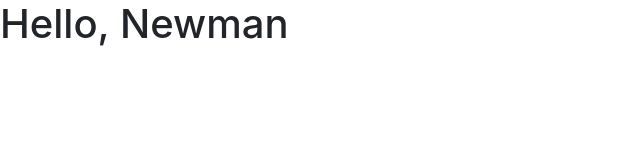
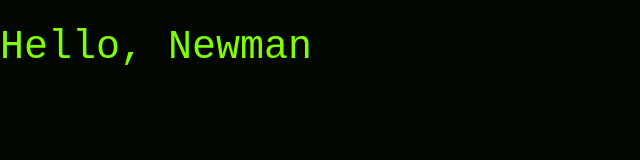
Before and after one commit to Paraprax/letter-guesser, a plain HTML site: page index.html in a window 1280 px wide. Shown: the whole page, without its empty margins (0-640 px from the left). Drawn offline with nearby package versions, Linux system fonts and the light colour scheme.

Commit message:
style updates

```diff
--- a/assets/css/style.css
+++ b/assets/css/style.css
@@ -0,0 +1,5 @@
+body {
+    background-color: rgb(2, 7, 2);
+    color: chartreuse;
+    font-family: 'Courier New', Courier, monospace;
+}
```
Also changed, not shown: index.html (+1 -0 lines).
